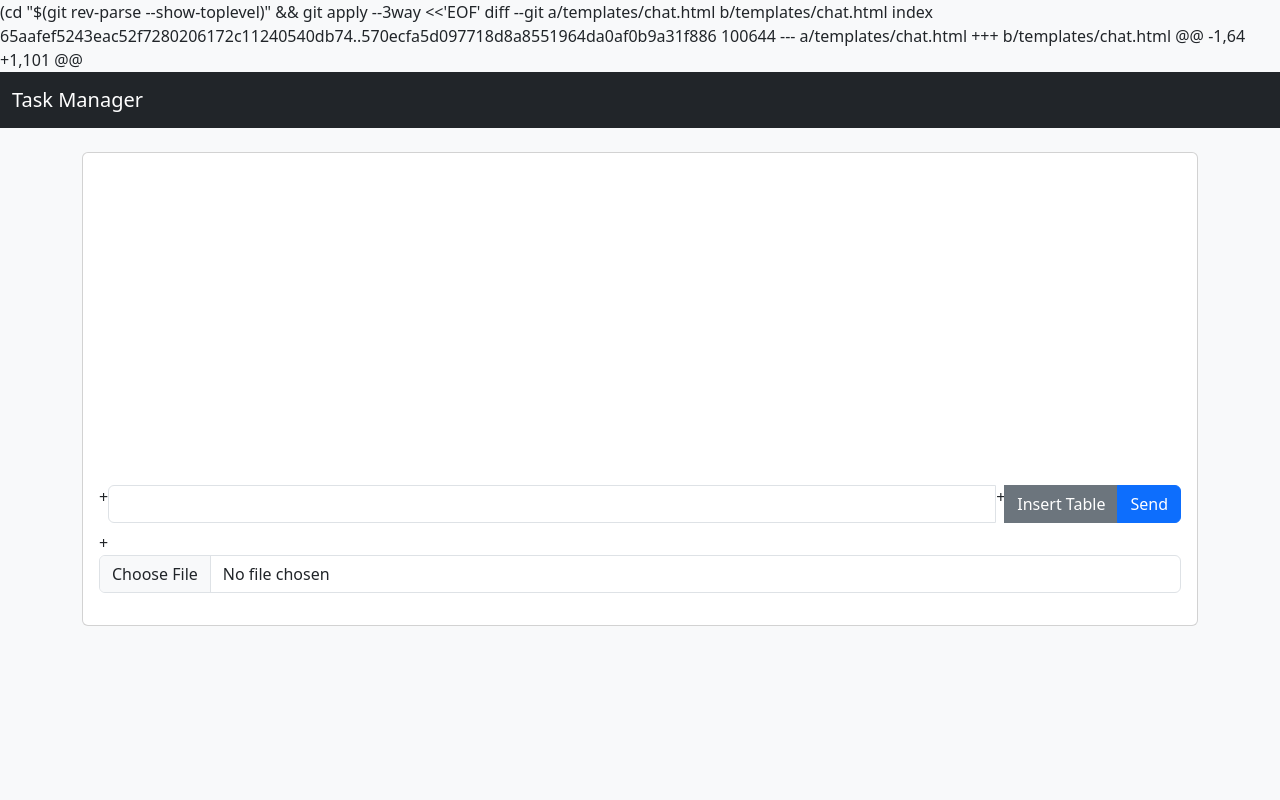
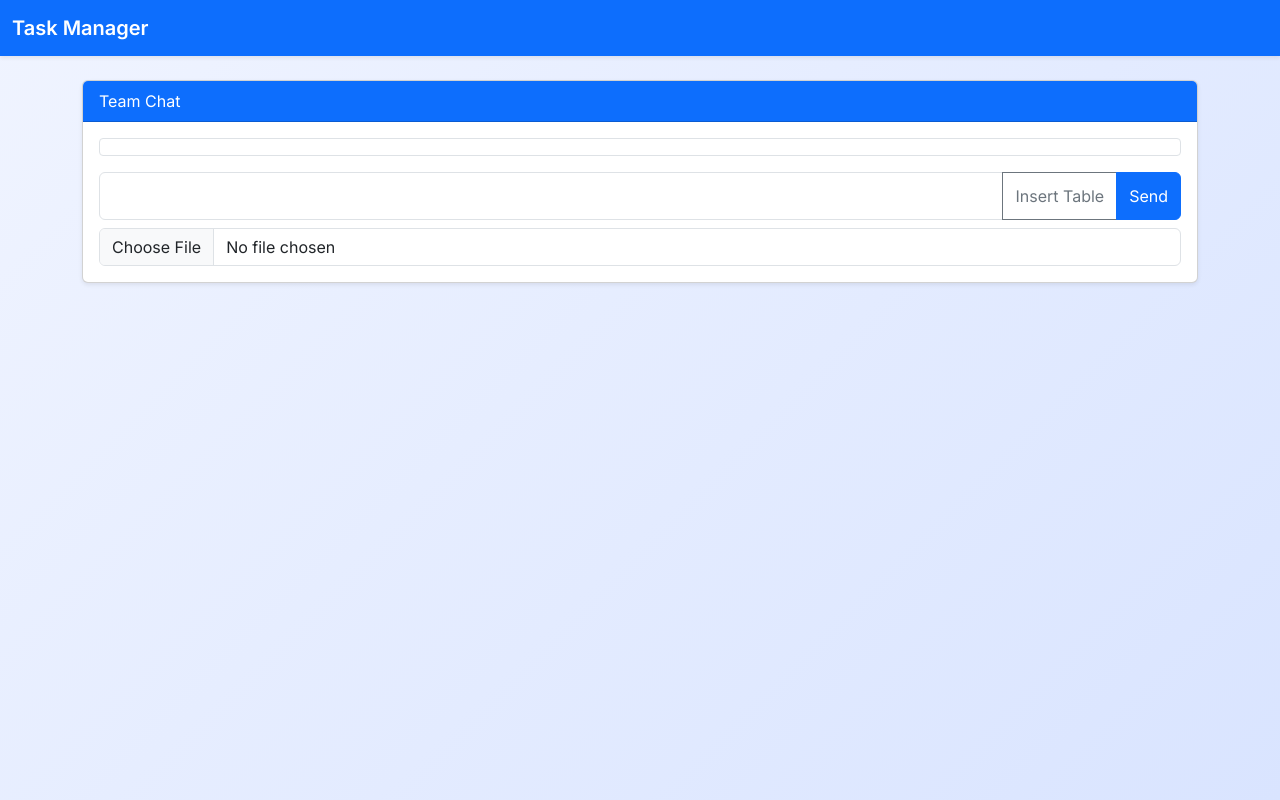
Before and after one commit to hiradasim/Webapp, a Flask app: template templates/chat.html in a window 1280 px wide. Run offline with Flask 3, Linux system fonts and the light colour scheme; the template is opened without the code that fills it, so the values that code supplies are empty.

Commit message:
Revamp chat interface and refresh site styling

```diff
--- a/static/styles.css
+++ b/static/styles.css
@@ -1,9 +1,33 @@
 body {
-    background-color: #f8f9fa;
+    background: linear-gradient(135deg, #f0f4ff, #d9e4ff);
+    font-family: 'Inter', sans-serif;
+    min-height: 100vh;
+}
+
+.navbar {
+    box-shadow: 0 0.125rem 0.25rem rgba(0,0,0,0.075);
 }
 
 .card {
     animation: fadeIn 0.5s ease-in;
+    box-shadow: 0 .5rem 1rem rgba(0,0,0,0.05);
+}
+
+#chat-log {
+    background-color: #fff;
+    border: 1px solid #dee2e6;
+    border-radius: .25rem;
+    padding: .5rem;
+}
+
+.chat-message {
+    background-color: #e7f1ff;
+    border-radius: .5rem;
+    padding: .5rem .75rem;
+}
+
+#message {
+    min-height: 3rem;
 }
 
 @keyframes fadeIn {
--- a/templates/base.html
+++ b/templates/base.html
@@ -2,17 +2,20 @@
 <html lang="en">
 <head>
     <meta charset="utf-8">
+    <meta name="viewport" content="width=device-width, initial-scale=1">
     <title>{% block title %}Task Manager{% endblock %}</title>
     <link href="https://cdn.jsdelivr.net/npm/bootstrap@5.3.0/dist/css/bootstrap.min.css" rel="stylesheet">
+    <link rel="stylesheet" href="https://cdn.jsdelivr.net/npm/bootstrap-icons@1.11.1/font/bootstrap-icons.css">
+    <link href="https://fonts.googleapis.com/css2?family=Inter:wght@400;600&display=swap" rel="stylesheet">
     <link rel="stylesheet" href="{{ url_for('static', filename='styles.css') }}">
 </head>
 <body>
-<nav class="navbar navbar-expand-lg navbar-dark bg-dark mb-4">
+<nav class="navbar navbar-expand-lg navbar-dark bg-primary mb-4">
   <div class="container-fluid">
-    <a class="navbar-brand" href="{{ url_for('tasks') }}">Task Manager</a>
+    <a class="navbar-brand fw-semibold" href="{{ url_for('tasks') }}">Task Manager</a>
     <div class="d-flex">
       {% if session.get('username') %}
-      <a class="btn btn-outline-light me-2" href="{{ url_for('chat') }}">Chat</a>
+      <a class="btn btn-outline-light me-2" href="{{ url_for('chat') }}"><i class="bi bi-chat-dots"></i> Chat</a>
       <span class="navbar-text me-3">Logged in as {{ session['username'] }}</span>
       <a class="btn btn-outline-light" href="{{ url_for('logout') }}">Logout</a>
       {% endif %}
--- a/templates/chat.html
+++ b/templates/chat.html
@@ -1,26 +1,20 @@
- (cd "$(git rev-parse --show-toplevel)" && git apply --3way <<'EOF'
-diff --git a/templates/chat.html b/templates/chat.html
-index 65aafef5243eac52f7280206172c11240540db74..570ecfa5d097718d8a8551964da0af0b9a31f886 100644
---- a/templates/chat.html
-+++ b/templates/chat.html
-@@ -1,64 +1,101 @@
 {% extends 'base.html' %}
 {% block title %}Chat{% endblock %}
 {% block content %}
- <div class="card">
-   <div class="card-body">
-     <div id="chat-log" class="mb-3" style="height:300px; overflow-y:auto;"></div>
+<div class="card shadow-sm">
+  <div class="card-header bg-primary text-white">Team Chat</div>
+  <div class="card-body d-flex flex-column">
+    <div id="chat-log" class="flex-grow-1 mb-3"></div>
     <form id="chat-form" enctype="multipart/form-data">
       <div class="input-group mb-2">
-
-+        <div id="message" class="form-control" contenteditable="true" placeholder="Type a message"></div>
-+        <button class="btn btn-secondary" type="button" id="insert-table">Insert Table</button>
+        <div id="message" class="form-control" contenteditable="true" placeholder="Type a message"></div>
+        <button class="btn btn-outline-secondary" type="button" id="insert-table">Insert Table</button>
         <button class="btn btn-primary" type="submit">Send</button>
       </div>
-+      <div id="table-controls" class="btn-group mb-2" style="display:none;" role="group">
-+        <button class="btn btn-outline-secondary" type="button" id="add-row">Add Row</button>
-+        <button class="btn btn-outline-secondary" type="button" id="add-col">Add Column</button>
-+      </div>
+      <div id="table-controls" class="btn-group mb-2" style="display:none;">
+        <button class="btn btn-outline-secondary" type="button" id="add-row">Add Row</button>
+        <button class="btn btn-outline-secondary" type="button" id="add-col">Add Column</button>
+      </div>
       <input type="file" id="file" name="file" class="form-control">
     </form>
   </div>
@@ -29,9 +23,9 @@ index 65aafef5243eac52f7280206172c11240540db74..570ecfa5d097718d8a8551964da0af0b
 const form = document.getElementById('chat-form');
 const log = document.getElementById('chat-log');
 
- async function loadMessages(){
+async function loadMessages() {
   const resp = await fetch('{{ url_for('chat_messages') }}');
-   if(resp.ok){
+  if (resp.ok) {
     const data = await resp.json();
     log.innerHTML = '';
     data.messages.forEach(m => appendMessage(m.sender, m.text, m.attachments));
@@ -43,10 +37,14 @@ index 65aafef5243eac52f7280206172c11240540db74..570ecfa5d097718d8a8551964da0af0b
   const messageInput = document.getElementById('message');
   const fileInput = document.getElementById('file');
 
-+  const text = messageInput.innerHTML.trim();
+  const text = messageInput.innerHTML.trim();
+  if (!text && !fileInput.files.length) {
+    return;
+  }
+
   const formData = new FormData();
   formData.append('message', text);
-   if(fileInput.files[0]){
+  if (fileInput.files[0]) {
     formData.append('file', fileInput.files[0]);
   }
   await fetch('{{ url_for('chat_messages') }}', {
@@ -54,53 +52,54 @@ index 65aafef5243eac52f7280206172c11240540db74..570ecfa5d097718d8a8551964da0af0b
     body: formData
   });
 
-+  messageInput.innerHTML = '';
+  messageInput.innerHTML = '';
   fileInput.value = '';
-+  document.getElementById('table-controls').style.display = 'none';
+  document.getElementById('table-controls').style.display = 'none';
   loadMessages();
 });
 
-+document.getElementById('insert-table').addEventListener('click', () => {
-+  const msg = document.getElementById('message');
-+  const table = document.createElement('table');
-+  table.classList.add('table','table-bordered');
-+  table.innerHTML = '<tr><th>Quantity</th><th>Size</th><th>Color</th></tr><tr><td></td><td></td><td></td></tr>';
-+  msg.appendChild(table);
-+  document.getElementById('table-controls').style.display = 'inline-flex';
-+});
-+
-+document.getElementById('add-row').addEventListener('click', () => {
-+  const table = document.querySelector('#message table');
-+  if(table){
-+    const cols = table.rows[0].cells.length;
-+    const row = table.insertRow();
-+    for(let i=0; i<cols; i++){
-+      row.insertCell();
-+    }
-+  }
-+});
-+
-+document.getElementById('add-col').addEventListener('click', () => {
-+  const table = document.querySelector('#message table');
-+  if(table){
-+    const headerCell = document.createElement('th');
-+    table.rows[0].appendChild(headerCell);
-+    for(let i=1; i<table.rows.length; i++){
-+      table.rows[i].insertCell();
-+    }
-+  }
-+});
-+
- function appendMessage(sender, text, attachments){
-   const p = document.createElement('p');
-   let html = `<strong>${sender}:</strong> ${text}`;
-   if(attachments){
+document.getElementById('insert-table').addEventListener('click', () => {
+  const msg = document.getElementById('message');
+  const table = document.createElement('table');
+  table.classList.add('table', 'table-sm', 'table-bordered', 'mb-2');
+  table.innerHTML = '<tr><th>Quantity</th><th>Size</th><th>Color</th></tr><tr><td></td><td></td><td></td></tr>';
+  msg.appendChild(table);
+  document.getElementById('table-controls').style.display = 'inline-flex';
+});
+
+document.getElementById('add-row').addEventListener('click', () => {
+  const table = document.querySelector('#message table');
+  if (table) {
+    const cols = table.rows[0].cells.length;
+    const row = table.insertRow();
+    for (let i = 0; i < cols; i++) {
+      row.insertCell();
+    }
+  }
+});
+
+document.getElementById('add-col').addEventListener('click', () => {
+  const table = document.querySelector('#message table');
+  if (table) {
+    const headerCell = document.createElement('th');
+    table.rows[0].appendChild(headerCell);
+    for (let i = 1; i < table.rows.length; i++) {
+      table.rows[i].insertCell();
+    }
+  }
+});
+
+function appendMessage(sender, text, attachments) {
+  const div = document.createElement('div');
+  div.classList.add('chat-message', 'mb-2');
+  let html = '<span class="fw-bold">' + sender + ':</span> ' + text;
+  if (attachments) {
     attachments.forEach(a => {
-       html += `<br><a href="/static/${a}" target="_blank">Attachment</a>`;
+      html += '<br><a href="/static/' + a + '" target="_blank">Attachment</a>';
     });
   }
-   p.innerHTML = html;
-   log.appendChild(p);
+  div.innerHTML = html;
+  log.appendChild(div);
   log.scrollTop = log.scrollHeight;
 }
 
@@ -108,6 +107,3 @@ index 65aafef5243eac52f7280206172c11240540db74..570ecfa5d097718d8a8551964da0af0b
 setInterval(loadMessages, 5000);
 </script>
 {% endblock %}
-
-EOF
-)
```
Lines whose indentation alone changed are shown as unchanged.
